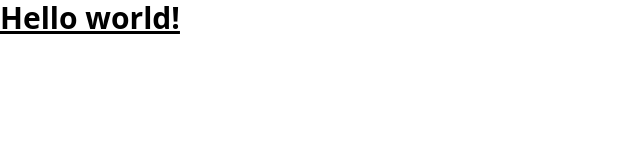
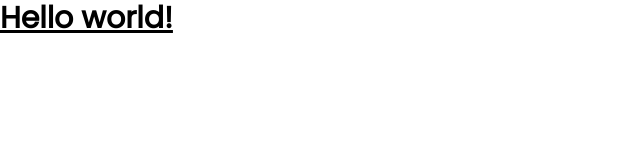
Before and after one commit to mtfsahin/FMSS-Bilisim-Front-end-Practicum-Final-Case, a React (Create React App) app: page / in a window 1280 px wide. Shown: the top 160 px of the page, without its empty margins (0-640 px from the left). Built offline with nearby package versions, Linux system fonts and the light colour scheme.

Commit message:
add: google fonts Poppins

```diff
--- a/src/index.css
+++ b/src/index.css
@@ -1,3 +1,8 @@
+@import url('https://fonts.googleapis.com/css2?family=Poppins&display=swap');
 @tailwind base;
 @tailwind components;
 @tailwind utilities;
+
+*>* {
+    font-family: 'Poppins', sans-serif;
+}
```
